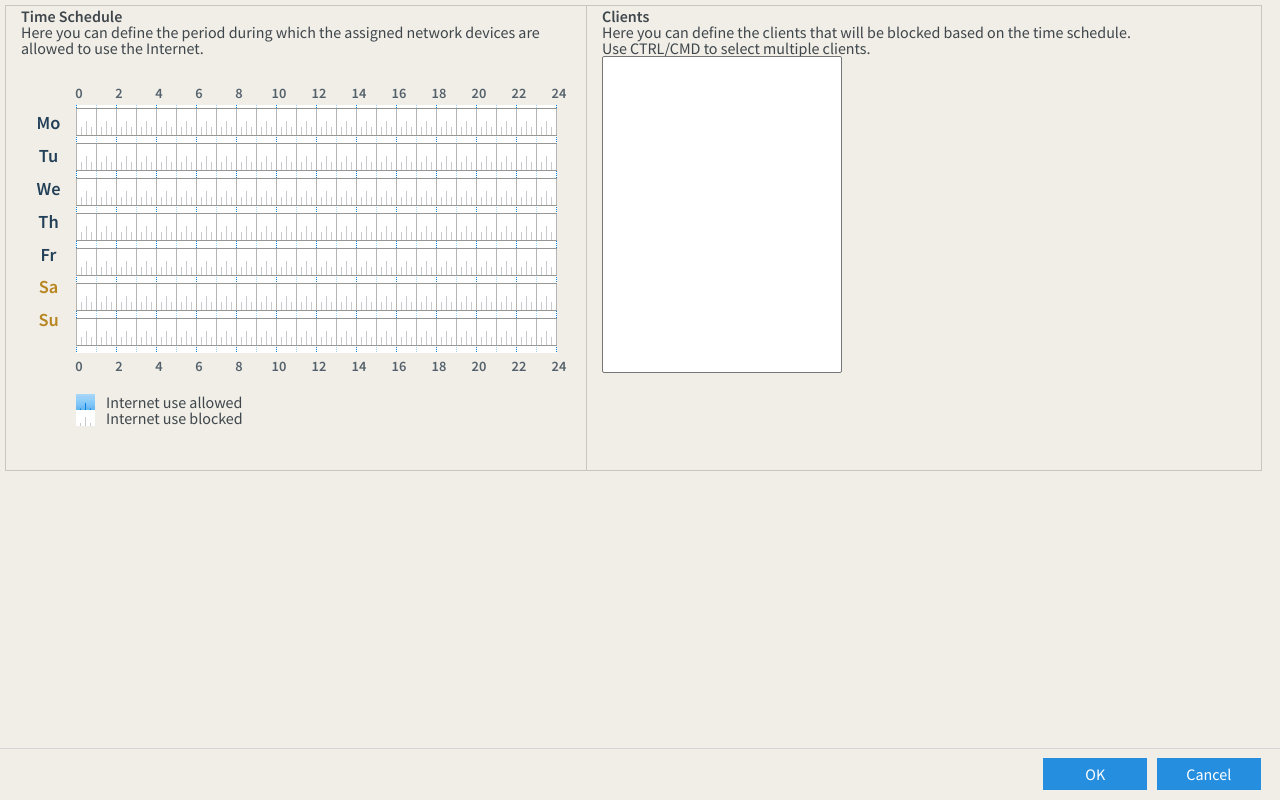
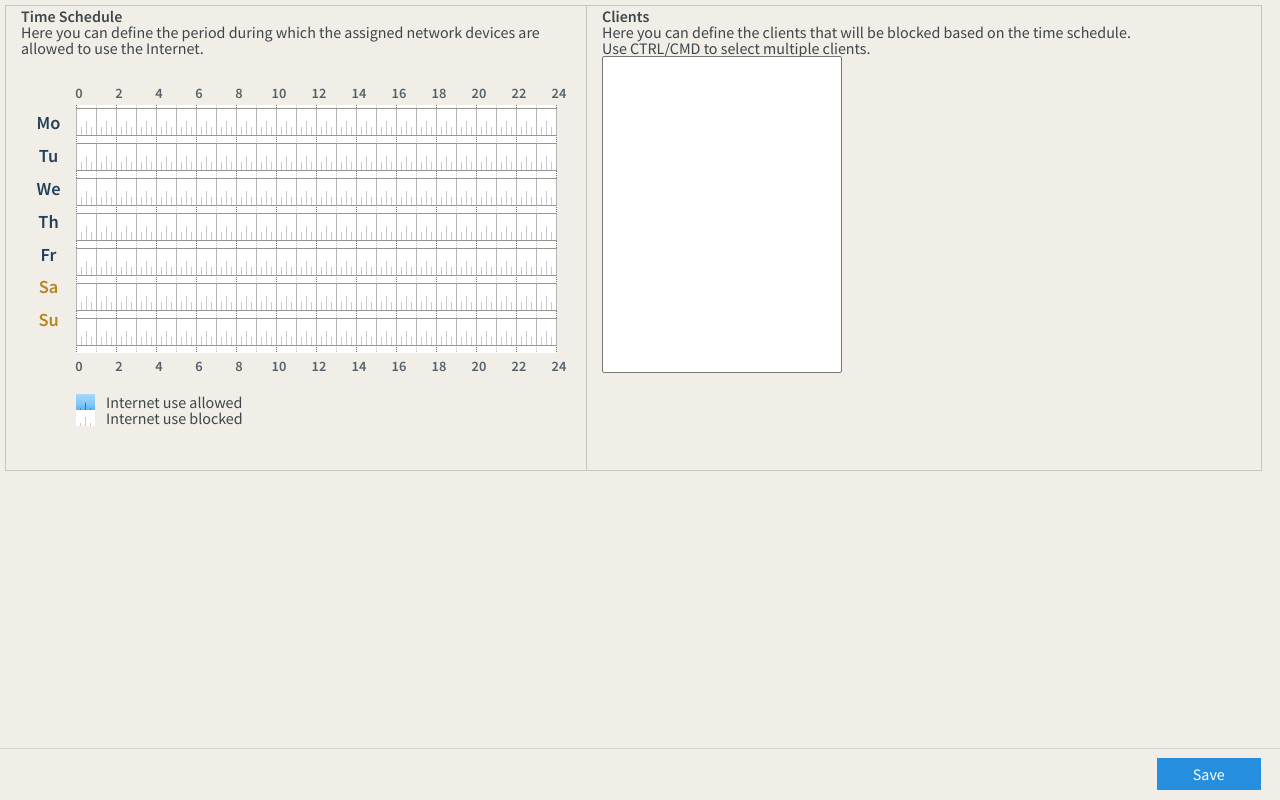
Before and after one commit to tdack/unifi-parental, a website: page public/index.html in a window 1280 px wide. Drawn offline with Linux system fonts and the light colour scheme; no server answers.

Commit message:
Button fixes ... rename OK to Save, remove Cancel

```diff
--- a/public/index.html
+++ b/public/index.html
@@ -30,7 +30,7 @@
     <link rel="stylesheet" type="text/css" href="css/rd/main.css" />
     <link rel="stylesheet" type="text/css" href="css/default/timer.css" class="oldpage" />
 </head>
-<body  class="mainBtn">
+<body>
     <style>
         div.leftright {
             width: 99%;
@@ -92,8 +92,7 @@
                     </div>
                 </div>
                 <div id="btn_form_foot">
-                    <button type="submit" name="apply" id="uiApply">OK</button>
-                    <button type="reset" name="cancel">Cancel</button>
+                    <button type="submit" name="apply" id="uiApply">Save</button>
                 </div>
             </form>
         </div>
```
